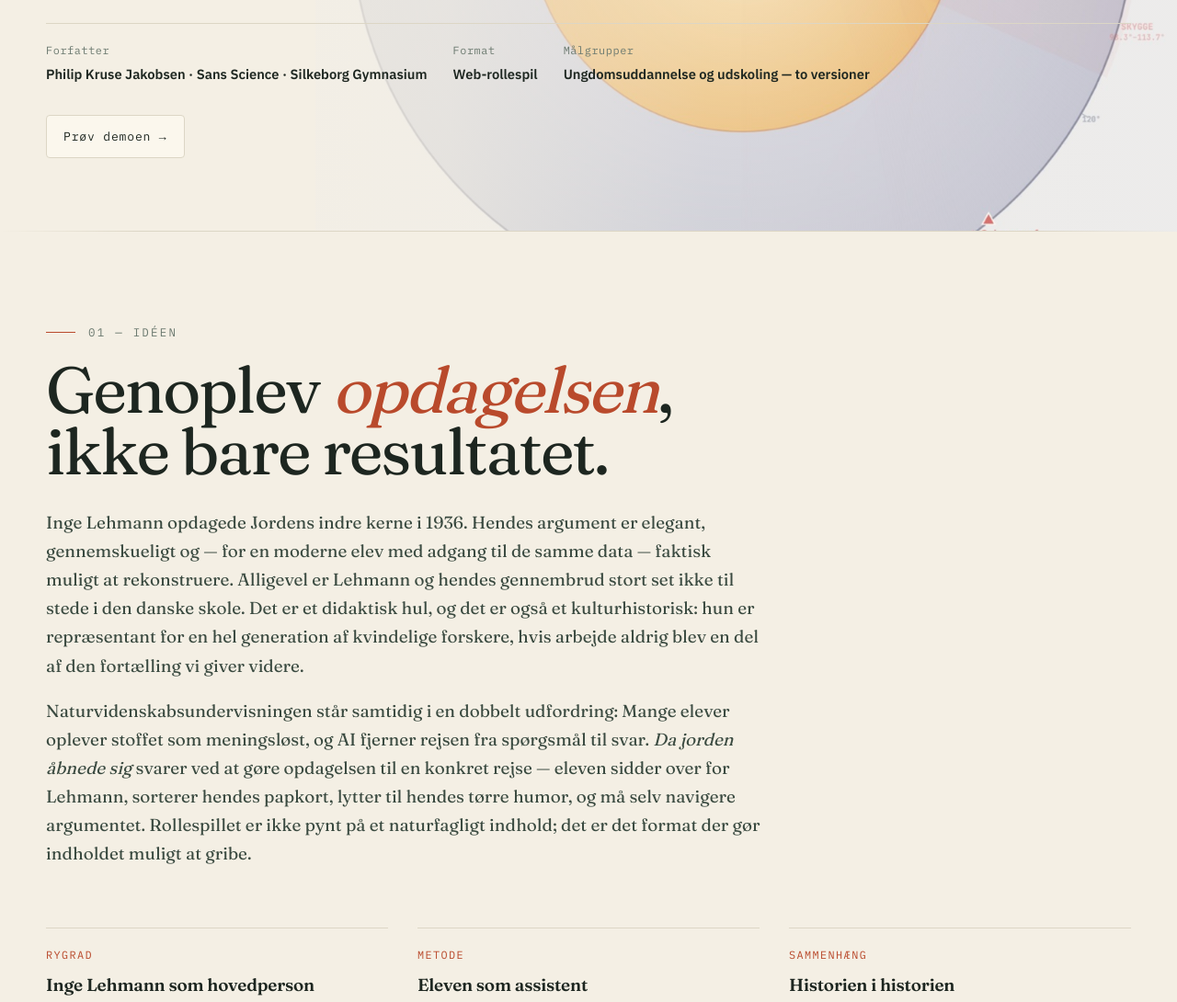
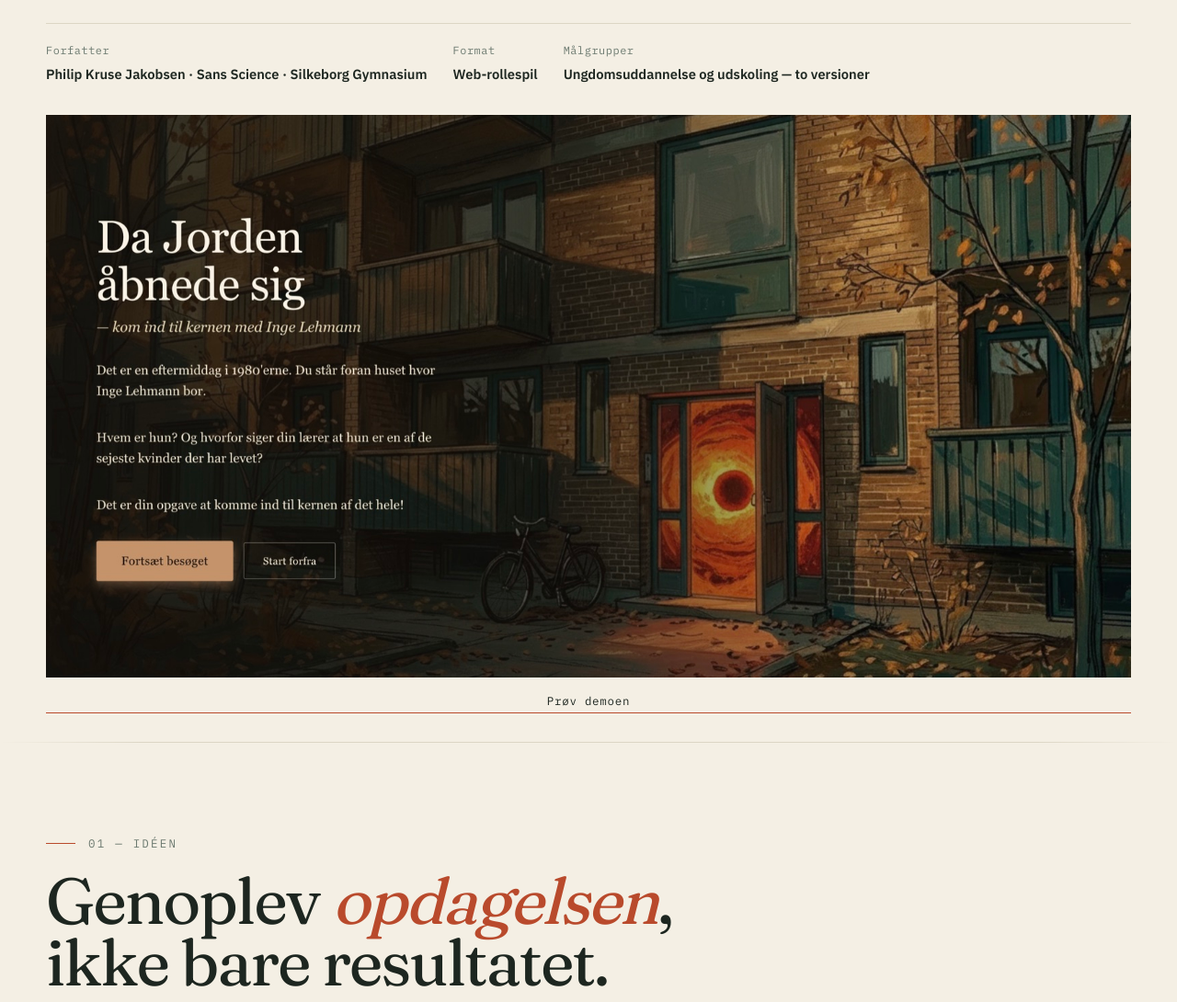
Before and after one commit to geovidenskab/komtilkernen-web, a website: page projekt/projekt.html in a window 1280 px wide. Shown: the part 446-1536 px from the top of the page at 92% size. Drawn offline with Linux system fonts and the light colour scheme.

Commit message:
Revert "Erstat hero-screenshot med seismisk diagram som hero-baggrund"
This reverts commit d8446bf4841a7437efe74b8fcdd81d565d55f160.

```diff
--- a/projekt/projekt.html
+++ b/projekt/projekt.html
@@ -47,26 +47,9 @@ body{
 /* === HERO === */
 .hero{
   position:relative;
-  padding:24px 0 80px;
+  padding:24px 0 32px;
   overflow:hidden;
-  background-color:var(--bg);
-  background-image:
-    linear-gradient(to right, var(--bg) 0%, rgba(244,239,228,.78) 38%, rgba(244,239,228,.45) 60%, rgba(244,239,228,.30) 100%),
-    url('./seismik-baggrund.jpg');
-  background-position:right center;
-  background-repeat:no-repeat;
-  background-size:auto 130%;
-}
-
-@media (max-width:780px){
-  .hero{
-    background-image:
-      linear-gradient(to bottom, var(--bg) 0%, rgba(244,239,228,.85) 30%, rgba(244,239,228,.65) 100%),
-      url('./seismik-baggrund.jpg');
-    background-position:center bottom;
-    background-size:140% auto;
-    padding-bottom:200px;
-  }
+  background:var(--bg);
 }
 
 .hero::after{
@@ -79,29 +62,37 @@ body{
 
 .hero .wrap{position:relative;z-index:2}
 
-.hero-play{
-  margin-top:32px;
+.hero-image{
+  margin:32px 0 0;
 }
-.hero-play a{
-  display:inline-flex;
-  align-items:center;
-  gap:8px;
+.hero-image a{
+  display:block;
+  transition:opacity .22s ease;
+}
+.hero-image a:hover{
+  opacity:.92;
+}
+.hero-image img{
+  display:block;
+  width:100%;
+  height:auto;
+}
+.hero-image-caption{
+  margin-top:16px;
+  text-align:center;
   font-family:'IBM Plex Mono',monospace;
-  font-size:.82rem;
+  font-size:.78rem;
   letter-spacing:.06em;
+  color:var(--muted);
+}
+.hero-image-caption a{
   color:var(--ink);
   text-decoration:none;
-  padding:12px 18px;
-  background:var(--paper);
-  border:1px solid var(--line);
-  border-radius:4px;
-  transition:all .22s ease;
+  border-bottom:1px solid var(--core);
+  padding-bottom:2px;
 }
-.hero-play a:hover{
-  background:var(--ink);
-  color:var(--paper);
-  border-color:var(--ink);
-  transform:translateY(-1px);
+.hero-image-caption a:hover{
+  color:var(--core);
 }
 
 .topbar{
@@ -659,8 +650,13 @@ footer a:hover{border-bottom-color:var(--ink)}
       <span>Målgrupper<strong>Ungdomsuddannelse og udskoling — to versioner</strong></span>
     </div>
 
-    <div class="hero-play">
-      <a href="https://rollespil.komtilkernen.dk/?key=lehmann2026" target="_blank" rel="noopener">Prøv demoen →</a>
+    <div class="hero-image">
+      <a href="https://rollespil.komtilkernen.dk/?key=lehmann2026" target="_blank" rel="noopener" style="display:block">
+        <img src="./rollespil-screenshot.jpg" alt="Skærmbillede fra rollespillet Da Jorden åbnede sig — eleven står foran Inge Lehmanns hus en eftermiddag i 1980'erne. Døren lyser med et seismologisk symbol.">
+      </a>
+      <p class="hero-image-caption">
+        <a href="https://rollespil.komtilkernen.dk/?key=lehmann2026" target="_blank" rel="noopener">Prøv demoen</a>
+      </p>
     </div>
   </div>
 </header>
```
Also changed, not shown: projekt/rollespil-screenshot.jpg (added), projekt/seismik-baggrund.jpg (deleted).
